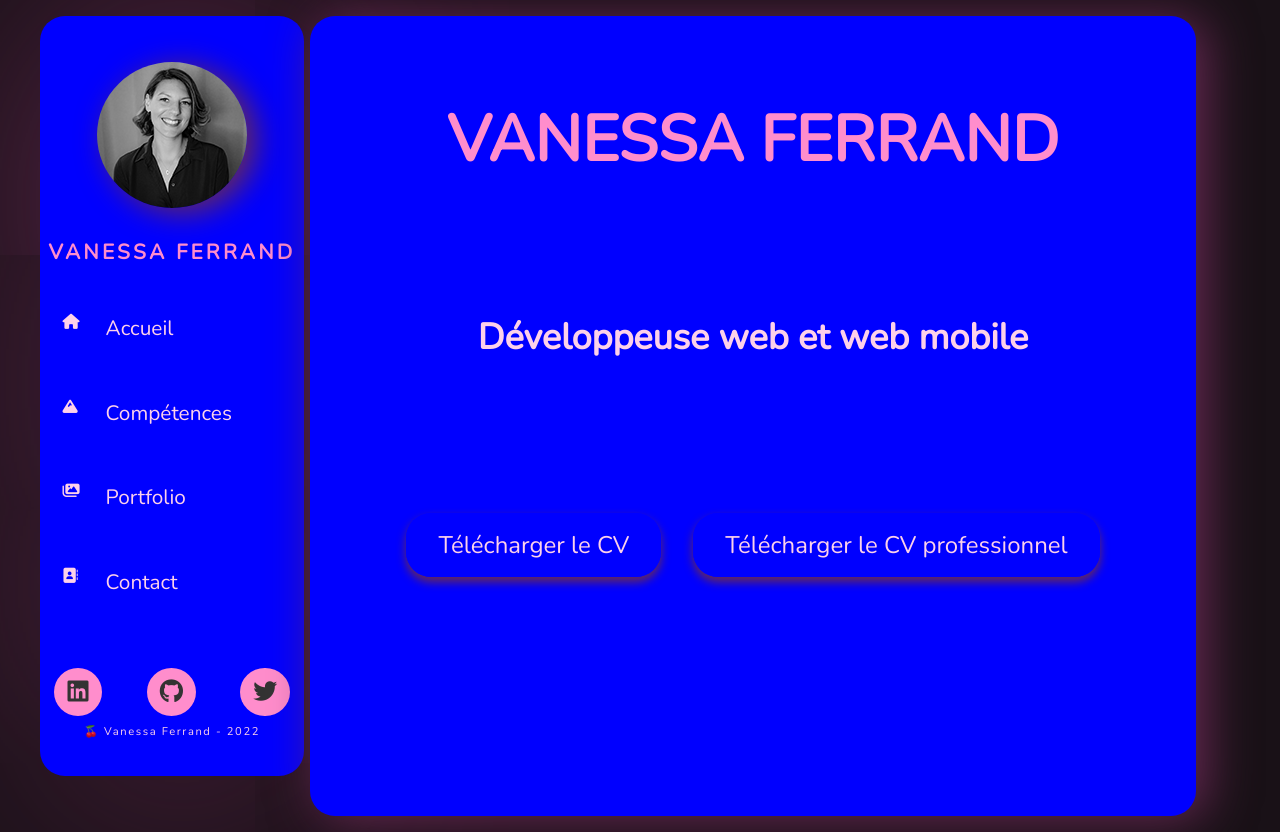
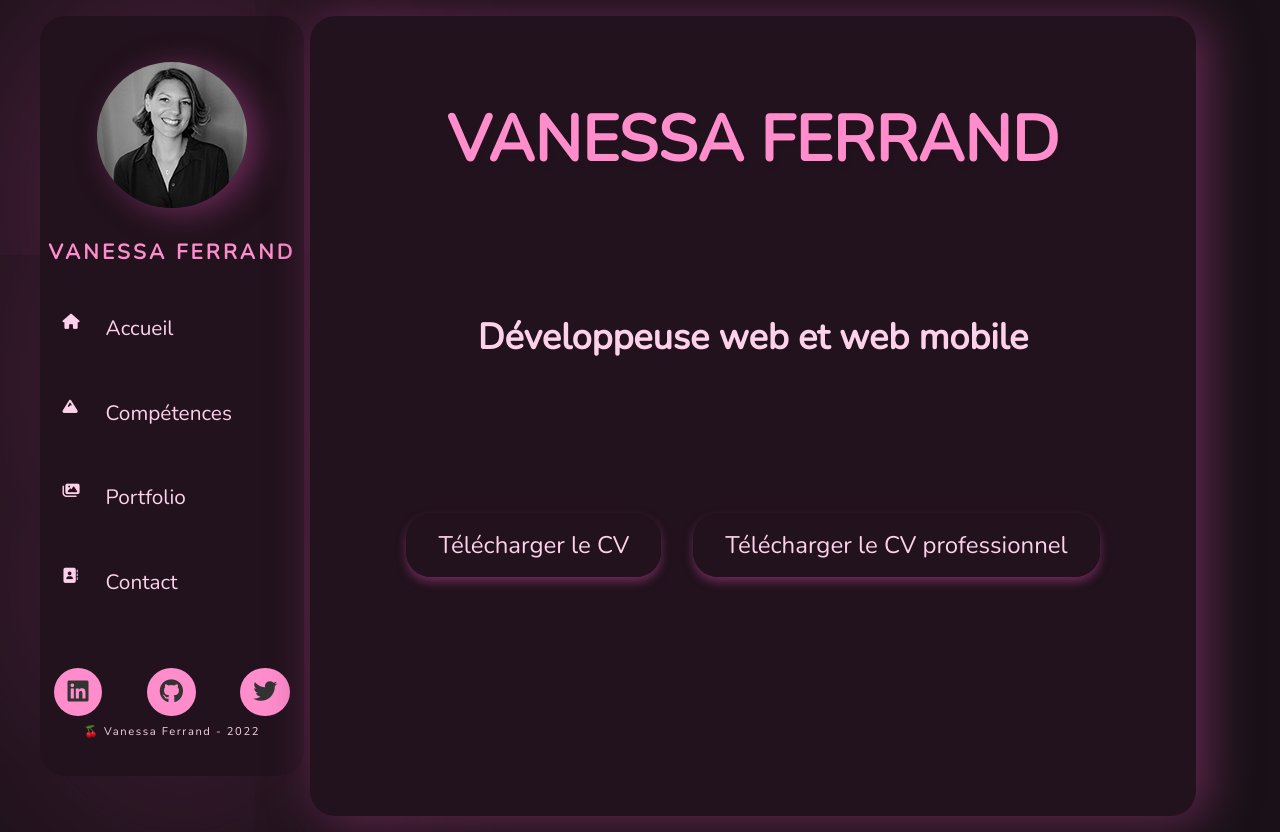
Before and after one commit to Vanessa-fe/react-cv, a React (Create React App) app: page / in a window 1280 px wide. Built offline with nearby package versions, Linux system fonts and the light colour scheme; a web font is replaced by a local one.

Commit message:
restore test build

```diff
--- a/src/styles/_settings.scss
+++ b/src/styles/_settings.scss
@@ -6,7 +6,7 @@ $font-2: 'Dosis', sans-cerif;
 $font-3: 'Josefin Sans', serif;
 
 // color-1
-$color-background: blue;
+$color-background: #21121D;
 // color-2
 $color-linear: linear-gradient(150deg, #21121D 0%, #4B143D 58%, #833869 92%);
 //color-3
```
